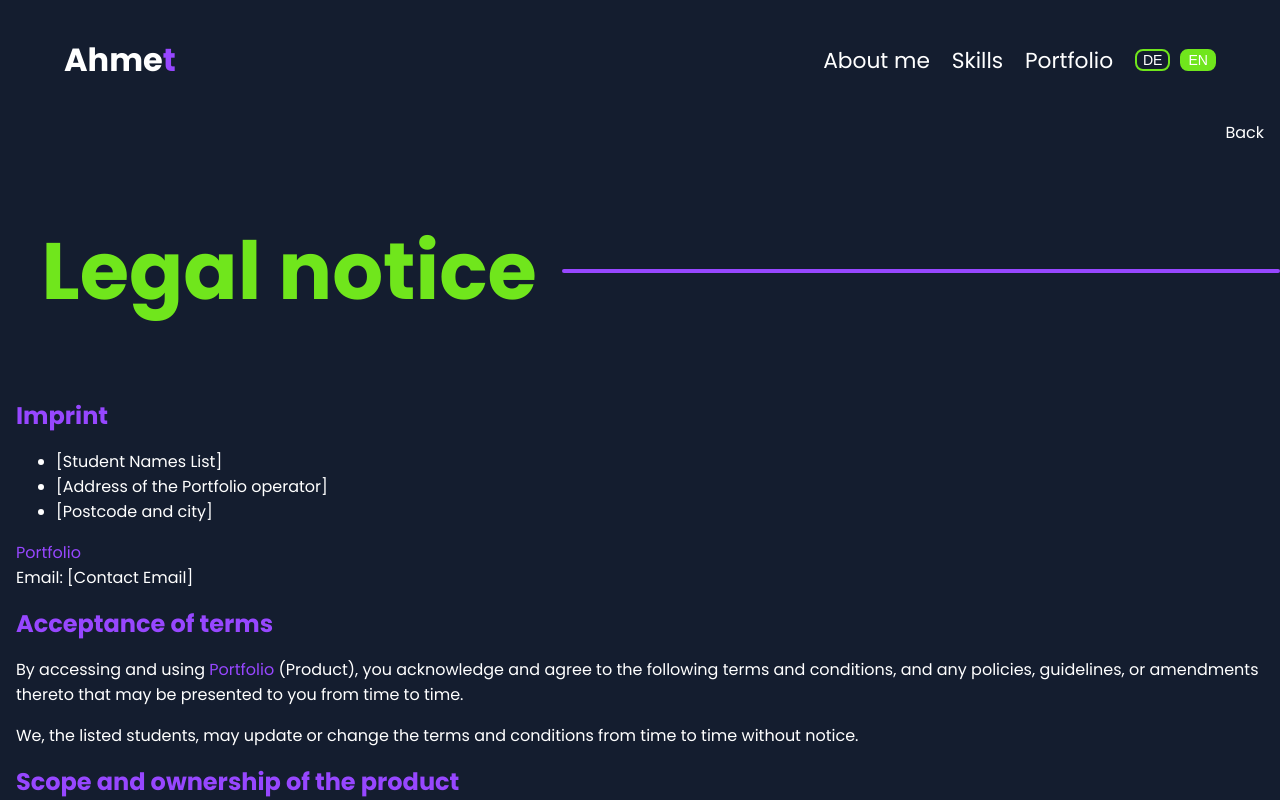
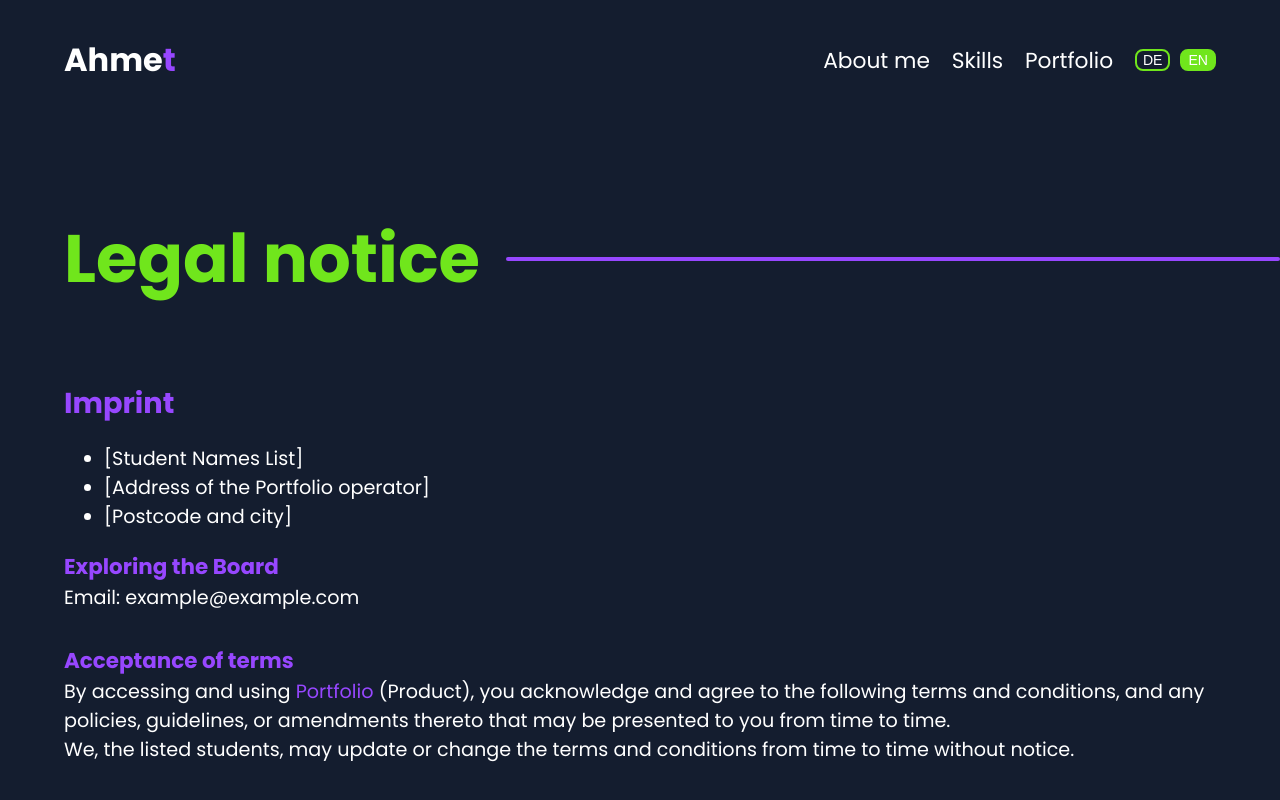
Before and after one commit to AhmetB-Dev/portfolio, an Angular app: page /legal-notice in a window 1280 px wide. Shown: the top 800 px of the page. Built offline with nearby package versions, Linux system fonts and the light colour scheme.

Commit message:
feat: enhance legal notice page layout and styling; improve section titles and contact information presentation

```diff
--- a/src/app/pages/legal-notice-page/legal-notice-page.html
+++ b/src/app/pages/legal-notice-page/legal-notice-page.html
@@ -9,18 +9,22 @@
     </header>
 
     <section class="legal-page__section">
-      <h2 class="legal-page__section-title">Imprint</h2>
+      <h2 class="legal-page__section-title legal-page__section-title--imprint">Imprint</h2>
 
-      <ul>
+      <ul class="legal-page__list">
         <li>[Student Names List]</li>
         <li>[Address of the Portfolio operator]</li>
         <li>[Postcode and city]</li>
       </ul>
 
-      <p>
-        <span class="legal-page__highlight">Portfolio</span><br />
-        Email: [Contact Email]
-      </p>
+      <div class="legal-page__contact">
+        <h3 class="legal-page__contact-title legal-page__section-title">Exploring the Board</h3>
+
+        <p class="legal-page__contact-text">
+          Email:
+          <a class="legal-page__link" href="mailto:example@example.com"> example@example.com </a>
+        </p>
+      </div>
     </section>
 
     <section class="legal-page__section">
@@ -136,17 +140,17 @@
         <span class="legal-page__highlight">Portfolio</span>
         and/or your breach of this Legal Notice.
       </p>
-    </section>
 
-    <footer class="legal-page__footer">
+      <br />
       <p>
         For any questions or notices, please contact us at
         <a href="mailto:[Contact Email]" class="legal-page__link">[Contact Email]</a>.
       </p>
 
+      <br />
       <p>
         <time datetime="2025-07-26">Date: July 26, 2025</time>
       </p>
-    </footer>
+    </section>
   </article>
 </main>
--- a/src/app/pages/legal-notice-page/legal-notice-page.scss
+++ b/src/app/pages/legal-notice-page/legal-notice-page.scss
@@ -9,17 +9,17 @@
     display: flex;
     align-items: center;
     gap: clamp(0.75rem, 2vw, 2rem);
-    font-size: var(--fs-section-title);
+    font-size: clamp(2.2rem, 1rem + 4vw, 6rem);
     color: rgba(112, 230, 28, 1);
   }
 
-  &__title::before,
   &__title::after {
     content: '';
     display: block;
     height: 0.25rem;
-    border-radius: 999px;
-    background-color: var(--btn-hover-color);
+    border-radius: 6px;
+    border: 4px;
+    background-color: rgba(151, 71, 255, 1);
   }
 
   // &__title::before {
@@ -31,18 +31,58 @@
     margin-inline-end: calc(50% - 50vw);
   }
 
+  &__contact-title {
+    margin: 0;
+  }
+
   &__container {
-    padding: 0rem 1rem;
+    padding: 1rem 1rem;
   }
 
   &__section {
+    padding: 1rem 0rem;
+
+    p {
+      font-size: var(--fs-text);
+      margin: 0;
+    }
   }
 
   &__section-title {
     color: rgba(151, 71, 255, 1);
+    font-size: clamp(1.1rem, 0.7rem + 0.8vw, 2rem);
+
+    &--imprint {
+      font-size: clamp(1.5rem, 1rem + 1vw, 3.5rem);
+    }
+  }
+
+  &__list {
+    font-size: var(--fs-text);
   }
 
   &__highlight {
     color: rgba(151, 71, 255, 1);
   }
 }
+
+@media (min-width: 900px) {
+  .legal-page {
+    &__container {
+      padding: 2rem 4rem 6rem 4rem;
+    }
+
+    &__back {
+      display: none;
+    }
+
+    &__title {
+      display: flex;
+      align-items: center;
+      /* gap: clamp(0.75rem, 2vw, 2rem); */
+      font-size: clamp(2.2rem, 1rem + 4vw, 6rem);
+      color: rgb(112, 230, 28);
+      justify-content: center;
+    }
+  }
+}
```
